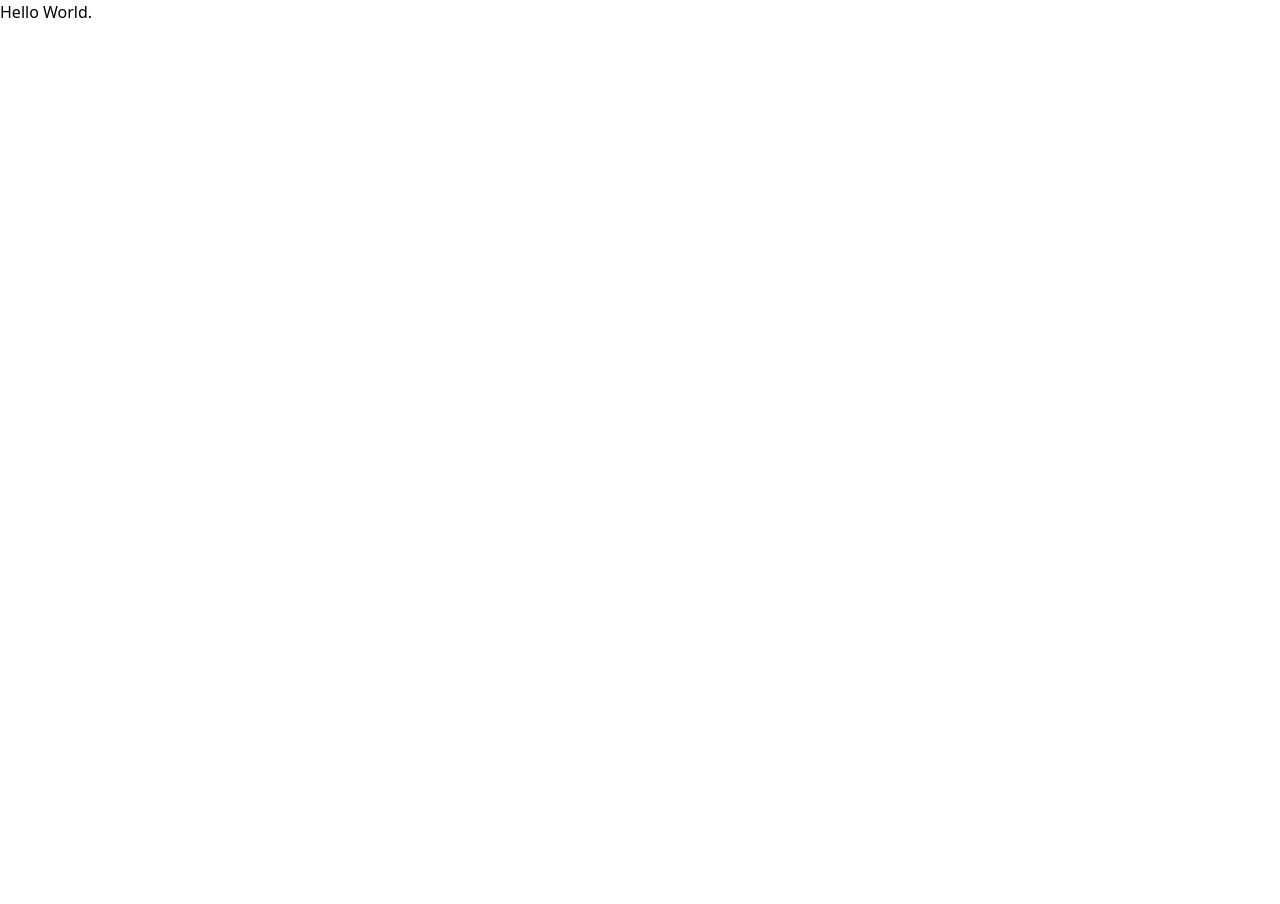
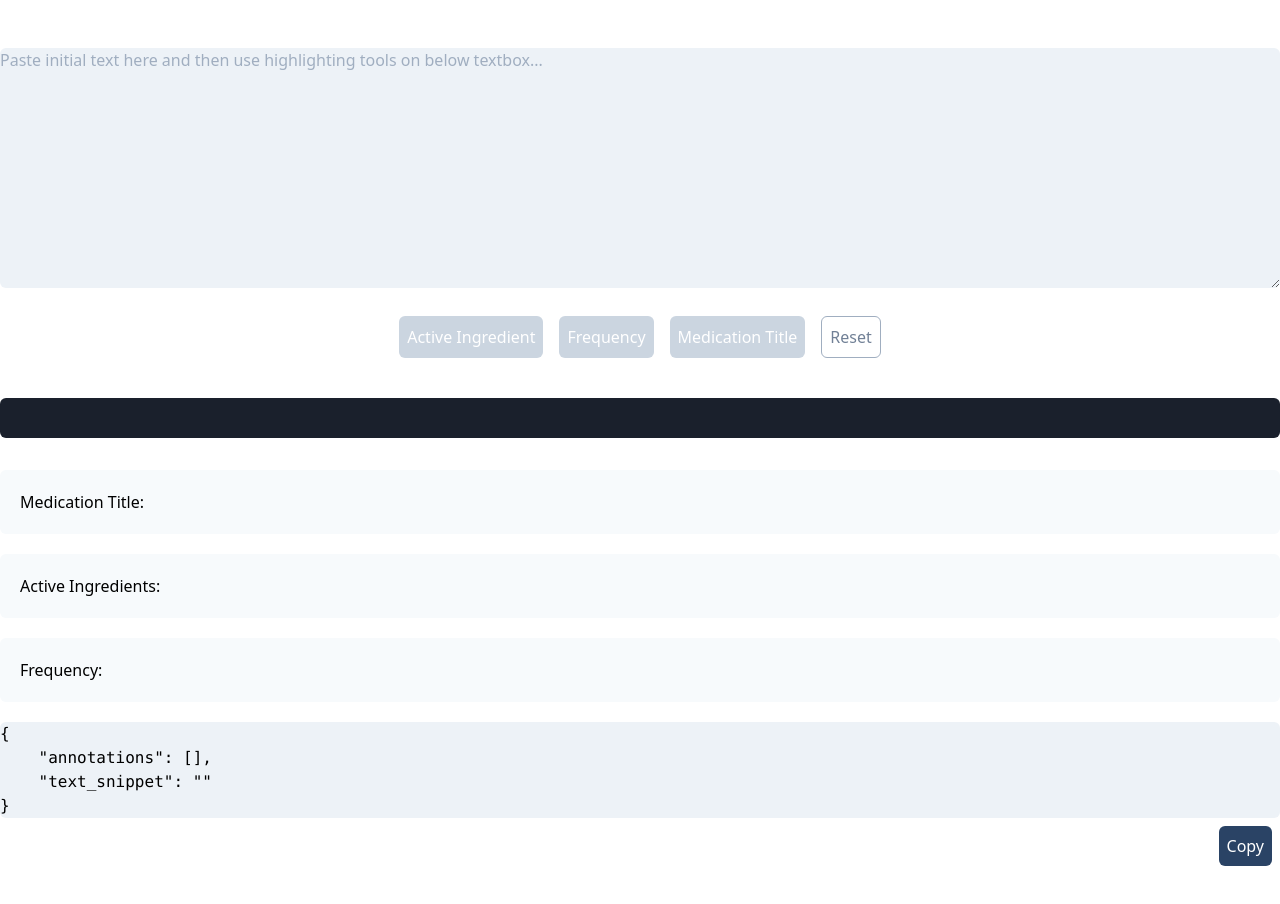
Before and after one commit to kvithana/automl-entity-classification-ui, a React (Create React App) app: page / in a window 1280 px wide. Shown: the top 904 px of the page. Before the commit the page ends 800 px from the top, so only its background shows below. Built offline with nearby package versions, Linux system fonts and the light colour scheme.

Commit message:
😎 if it works it works

```diff
--- a/package.json
+++ b/package.json
@@ -11,7 +11,9 @@
     "@types/react": "^16.9.36",
     "@types/react-dom": "^16.9.0",
     "chokidar-cli": "^2.1.0",
+    "copy-to-clipboard": "^3.3.1",
     "firebase": "^7.16.0",
+    "lodash": "^4.17.20",
     "npm-run-all": "^4.1.5",
     "query-string": "^6.13.1",
     "react": "^16.13.1",
--- a/public/index.html
+++ b/public/index.html
@@ -1,14 +1,13 @@
 <!DOCTYPE html>
 <html lang="en">
+
 <head>
   <meta charset="utf-8" />
   <link rel="icon" href="%PUBLIC_URL%/favicon.ico" />
   <meta name="viewport" content="width=device-width, initial-scale=1" />
   <meta name="theme-color" content="#000000" />
-    <meta
-      name="description"
-      content="Web site created using create-react-app"
-    />
+  <meta name="description"
+    content="A tool for annotating text with entities to be fed into GCP's AutoML Entity Classification models." />
   <link rel="apple-touch-icon" href="%PUBLIC_URL%/logo192.png" />
   <!--
       manifest.json provides metadata used when your web app is installed on a
@@ -24,8 +23,9 @@
       work correctly both with client-side routing and a non-root public URL.
       Learn how to configure a non-root public URL by running `npm run build`.
     -->
-    <title>React App</title>
+  <title>GCP AutoML Entity Annotation Tool</title>
 </head>
+
 <body>
   <noscript>You need to enable JavaScript to run this app.</noscript>
   <div id="root"></div>
@@ -40,4 +40,5 @@
       To create a production bundle, use `npm run build` or `yarn build`.
     -->
 </body>
+
 </html>
--- a/src/components/Home/index.tsx
+++ b/src/components/Home/index.tsx
@@ -1,7 +1,186 @@
-import React from 'react'
+import React, { useState, useEffect, useReducer } from 'react'
+import { annotationReducer, initialState } from './reducer'
+import copy from 'copy-to-clipboard'
+
+let lastCaught: [number, number, number] = [0, 0, 0]
 
 const Home = (): JSX.Element => {
-  return <div>Hello World.</div>
+  const [input, setInput] = useState('')
+  const [state, dispatch] = useReducer(annotationReducer, initialState)
+  const [selectedButton, setSelectedButton] = useState(0)
+  const [jsondata, setJsondata] = useState<null | unknown>(null)
+
+  useEffect(() => {
+    const arr: any[] = []
+    if (state.active_ingredient.length) {
+      state.active_ingredient.map((i) =>
+        arr.push({ text_extraction: { text_segment: i }, display_name: 'ActiveIngredient' }),
+      )
+    }
+    if (state.frequency.length) {
+      state.frequency.map((i) => arr.push({ text_extraction: { text_segment: i }, display_name: 'DoseFrequency' }))
+    }
+    if (state.medication.length) {
+      state.medication.map((i) => arr.push({ text_extraction: { text_segment: i }, display_name: 'MedicationTitle' }))
+    }
+    setJsondata({ annotations: arr, text_snippet: input })
+  }, [state, input])
+
+  const onInputChange = (e: React.ChangeEvent<HTMLTextAreaElement>) => {
+    setInput(e.target.value)
+    dispatch({ type: 'clear' })
+  }
+
+  const onClear = () => {
+    dispatch({ type: 'clear' })
+  }
+
+  const selectButton = (i: number) => {
+    setSelectedButton(i)
+  }
+
+  const resetButton = () => {
+    setSelectedButton(0)
+  }
+
+  const onCopy = () => {
+    copy(JSON.stringify(jsondata, null, 4))
+  }
+
+  useEffect(() => {
+    const handleMouseUp = () => {
+      const t = document.getSelection()
+      if (t && t.focusOffset && selectedButton && t.anchorNode?.parentElement?.id === 'input-selection') {
+        console.log(selectedButton)
+        resetButton()
+        if (lastCaught[0] === selectedButton && lastCaught[1] === t.anchorOffset && lastCaught[2] === t.focusOffset) {
+          return
+        } else {
+          lastCaught = [selectedButton, t.anchorOffset, t.focusOffset]
+        }
+        const range = t.getRangeAt(0)
+        if (range.startOffset === input.length - 1 || !(range.endOffset - range.startOffset)) {
+          return
+        }
+
+        switch (selectedButton.toString()) {
+          case '1':
+            dispatch({
+              type: 'add',
+              payload: {
+                type: 'active_ingredient',
+                data: { start_offset: range.startOffset, end_offset: range.endOffset },
+              },
+            })
+            break
+          case '2':
+            dispatch({
+              type: 'add',
+              payload: {
+                type: 'frequency',
+                data: { start_offset: range.startOffset, end_offset: range.endOffset },
+              },
+            })
+            break
+          case '3':
+            dispatch({
+              type: 'add',
+              payload: {
+                type: 'medication',
+                data: { start_offset: range.startOffset, end_offset: range.endOffset },
+              },
+            })
+            break
+          default:
+            return
+        }
+      }
+    }
+
+    window.addEventListener('mouseup', handleMouseUp)
+    return () => window.removeEventListener('mouseup', handleMouseUp)
+  }, [selectedButton, input])
+
+  return (
+    <div className="container mx-auto mt-12 mb-12">
+      <div className="flex flex-col items-center">
+        <textarea
+          value={input}
+          onChange={onInputChange}
+          placeholder="Paste initial text here and then use highlighting tools on below textbox..."
+          rows={10}
+          className="bg-gray-200 rounded-md w-full box-border"
+        />
+
+        <div className="flex justify-between mt-5">
+          <button
+            onClick={() => selectButton(1)}
+            className={`${selectedButton === 1 ? 'bg-yellow-500' : 'bg-gray-400'} text-white p-2 m-2 rounded-md`}
+          >
+            Active Ingredient
+          </button>
+          <button
+            onClick={() => selectButton(2)}
+            className={`${selectedButton === 2 ? 'bg-green-400' : 'bg-gray-400'} text-white p-2 m-2 rounded-md`}
+          >
+            Frequency
+          </button>
+          <button
+            onClick={() => selectButton(3)}
+            className={`${selectedButton === 3 ? 'bg-pink-400' : 'bg-gray-400'} text-white p-2 m-2 rounded-md`}
+          >
+            Medication Title
+          </button>
+          <button onClick={onClear} className="p-2 m-2 rounded-md border border-gray-500 text-gray-600">
+            Reset
+          </button>
+        </div>
+        <div id="input-selection" className="w-full bg-gray-900 text-white rounded-md mt-8 mb-8 p-5">
+          {input}
+        </div>
+        <div className="w-full flex bg-gray-100 rounded-md p-5 items-center">
+          <div className="pr-2">Medication Title:</div>{' '}
+          <div className="flex">
+            {state.medication.map((i) => (
+              <div key={i.start_offset} className="p-1 rounded-md bg-pink-400 text-white mr-1">
+                {input.slice(i.start_offset, i.end_offset)}
+              </div>
+            ))}
+          </div>
+        </div>
+        <div className="w-full flex bg-gray-100 rounded-md mt-5 p-5 items-center">
+          <div className="pr-2">Active Ingredients:</div>{' '}
+          <div className="flex">
+            {state.active_ingredient.map((i) => (
+              <div key={i.start_offset} className="p-1 rounded-md bg-yellow-500 text-white mr-1">
+                {input.slice(i.start_offset, i.end_offset)}
+              </div>
+            ))}
+          </div>
+        </div>
+        <div className="w-full flex bg-gray-100 rounded-md mt-5 p-5 items-center">
+          <div className="pr-2">Frequency:</div>{' '}
+          <div className="flex">
+            {state.frequency.map((i) => (
+              <div key={i.start_offset} className="p-1 rounded-md bg-green-400 text-white mr-1">
+                {input.slice(i.start_offset, i.end_offset)}
+              </div>
+            ))}
+          </div>
+        </div>
+        <div className="bg-gray-200 rounded-md w-full mt-5">
+          <pre>
+            <code>{JSON.stringify(jsondata, null, 4)}</code>
+          </pre>
+        </div>
+        <div className="flex flex-row-reverse w-full">
+          <button className="p-2 m-2 rounded-md bg-blue-900 text-white" onClick={onCopy}>
+            Copy
+          </button>
+        </div>
+      </div>
+    </div>
+  )
 }
 
 export default Home
--- /dev/null
+++ b/src/components/Home/reducer.tsx
@@ -0,0 +1,43 @@
+interface SegmentData {
+  end_offset: number
+  start_offset: number
+}
+
+interface AnnotationState {
+  medication: SegmentData[]
+  active_ingredient: SegmentData[]
+  frequency: SegmentData[]
+}
+
+interface Action {
+  type: 'add' | 'clear'
+  payload?: {
+    type: 'medication' | 'active_ingredient' | 'frequency'
+    data: SegmentData
+  }
+}
+
+export const initialState: AnnotationState = {
+  medication: [],
+  active_ingredient: [],
+  frequency: [],
+}
+
+export const annotationReducer = (state: AnnotationState, action: Action) => {
+  console.log(state, action)
+  switch (action.type) {
+    case 'add':
+      if (action.payload) {
+        console.log('final', {
+          ...state,
+          [action.payload.type]: state[action.payload.type].concat([action.payload.data]),
+        })
+        return { ...state, [action.payload.type]: state[action.payload.type].concat([action.payload.data]) }
+      }
+      return state
+    case 'clear':
+      return initialState
+    default:
+      return state
+  }
+}
```
Also changed, not shown: 1 other file (tests, documents, lock files or other folders). Lines whose indentation alone changed are shown as unchanged.
